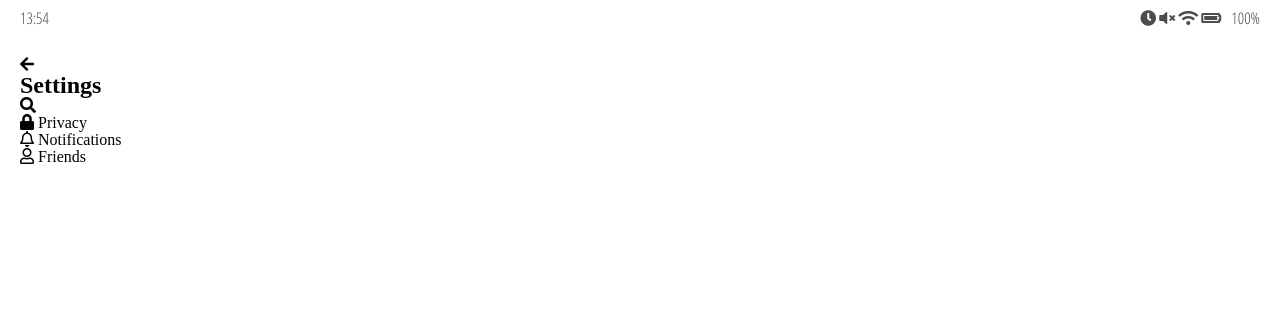
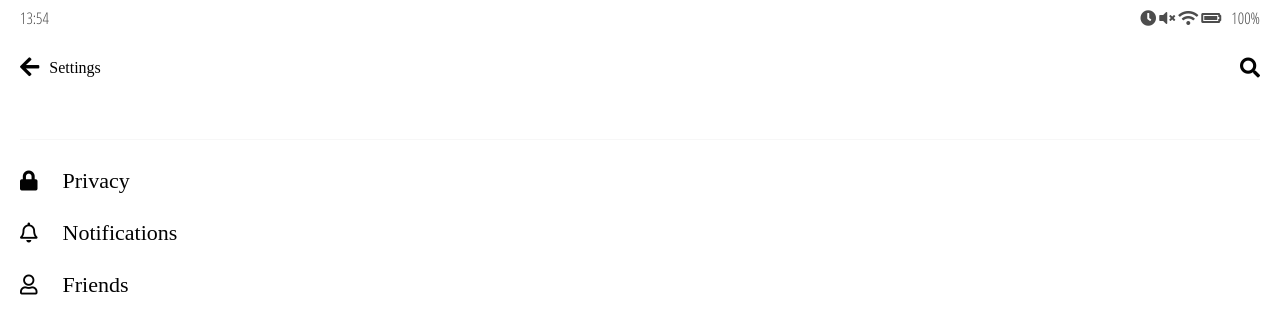
Before and after one commit to Boogalees/PJT_KaKaoClone, a plain HTML site: page settings.html in a window 1280 px wide. Drawn offline with Linux system fonts and the light colour scheme.

Commit message:
settings html/css update

```diff
--- a/css/header.css
+++ b/css/header.css
@@ -5,21 +5,20 @@
   margin-bottom: 30px;
 }
 
-.header_title{
+.header_title {
   font-size: 24px;
   font-weight: 600;
-
 }
-.header .header__icon{
-    font-size: 24px;
+.header .header__icon {
+  font-size: 20px;
   margin-left: 20px;
-    cursor:pointer;
+  cursor: pointer;
 }
-.header .header__header-column{
+.header .header__header-column {
   display: flex;
   align-items: center;
 }
-.header .header__back-btn{
+.header .header__back-btn {
   font-size: 22px;
-    margin-right:10px;
+  margin-right: 10px;
 }
--- /dev/null
+++ b/css/settings.css
@@ -0,0 +1,26 @@
+.settings {
+  padding-top: 30px;
+}
+
+.settings .settings__sections {
+  border-top: 1px solid #f7f7f7;
+  padding: 30px 0px;
+}
+
+.settings__setting .settings__icon {
+  font-size: 20px;
+  margin-right: 20px;
+}
+
+.settings__setting .settings__title {
+  font-size: 22px;
+  font-weight: 300;
+}
+
+.settings .settings__setting {
+  margin-bottom: 30px;
+}
+
+.settings .settings__setting:last-child {
+  margin-bottom: 0px;
+}
--- a/css/style.css
+++ b/css/style.css
@@ -6,21 +6,21 @@
 @import "friends.css";
 @import "find.css";
 @import "more.css";
+@import "settings.css";
 
+@import url("https://fonts.googleapis.com/css2?family=Open+Sans:ital,wght@300,700;1,300&display=swap");
+@import url("https://fonts.googleapis.com/css2?family=Open+Sans+Condensed:wght@300&display=swap");
 
-@import url('https://fonts.googleapis.com/css2?family=Open+Sans:ital,wght@0,700;1,300&display=swap');
-@import url('https://fonts.googleapis.com/css2?family=Open+Sans+Condensed:wght@300&display=swap');
-
-body{
-    background-color: white;
-    padding:10px 20px;
-    color: #020202;
+body {
+  background-color: white;
+  padding: 10px 20px;
+  color: #020202;
 }
 * {
-    box-sizing: border-box;
+  box-sizing: border-box;
 }
 
 a {
-    color: inherit;
-    text-decoration: none;
+  color: inherit;
+  text-decoration: none;
 }
--- a/settings.html
+++ b/settings.html
@@ -1,13 +1,16 @@
 <!DOCTYPE html>
 <html lang="en">
-
   <head>
-    <meta charset="UTF-8">
-    <meta name="viewport" content="width=device-width, initial-scale=1.0">
-    <link rel="stylesheet" href="https://use.fontawesome.com/releases/v5.13.0/css/all.css"
-        integrity="sha384-Bfad6CLCknfcloXFOyFnlgtENryhrpZCe29RTifKEixXQZ38WheV+i/6YWSzkz3V" crossorigin="anonymous">
+    <meta charset="UTF-8" />
+    <meta name="viewport" content="width=device-width, initial-scale=1.0" />
+    <link
+      rel="stylesheet"
+      href="https://use.fontawesome.com/releases/v5.13.0/css/all.css"
+      integrity="sha384-Bfad6CLCknfcloXFOyFnlgtENryhrpZCe29RTifKEixXQZ38WheV+i/6YWSzkz3V"
+      crossorigin="anonymous"
+    />
     <link rel="stylesheet" href="css/style.css" />
-    <title>Settings :: kakaoclone </title>
+    <title>Settings :: kakaoclone</title>
   </head>
 
   <body>
@@ -25,14 +28,14 @@
         <span class="status-bar__battery-level">100%</span>
       </div>
     </div>
-    <header calss="header">
+    <header class="header">
       <div class="header__header-column">
         <div class="header__back-btn">
           <a href="more.html" class="header_back-btn">
             <i class="fas fa-arrow-left"></i>
           </a>
         </div>
-            <h1 class="header_title">Settings</h1>
+        <h1 class="header__title">Settings</h1>
       </div>
       <div class="header__header-column">
         <span class="header__icon">
@@ -47,24 +50,22 @@
             <span class="settings__icon">
               <i class="fas fa-lock"></i>
             </span>
-                    <span class="settings_title">Privacy</span>
+            <span class="settings__title">Privacy</span>
           </li>
           <li class="settings__setting">
             <span class="settings__icon">
               <i class="far fa-bell"></i>
             </span>
-                    <span class="settings_title">Notifications</span>
+            <span class="settings__title">Notifications</span>
           </li>
           <li class="settings__setting">
             <span class="settings__icon">
               <i class="far fa-user"></i>
             </span>
-                    <span class="settings_title">Friends</span>
+            <span class="settings__title">Friends</span>
           </li>
         </ul>
       </section>
     </main>
-
   </body>
-
 </html>
```
Lines whose indentation alone changed are shown as unchanged.
